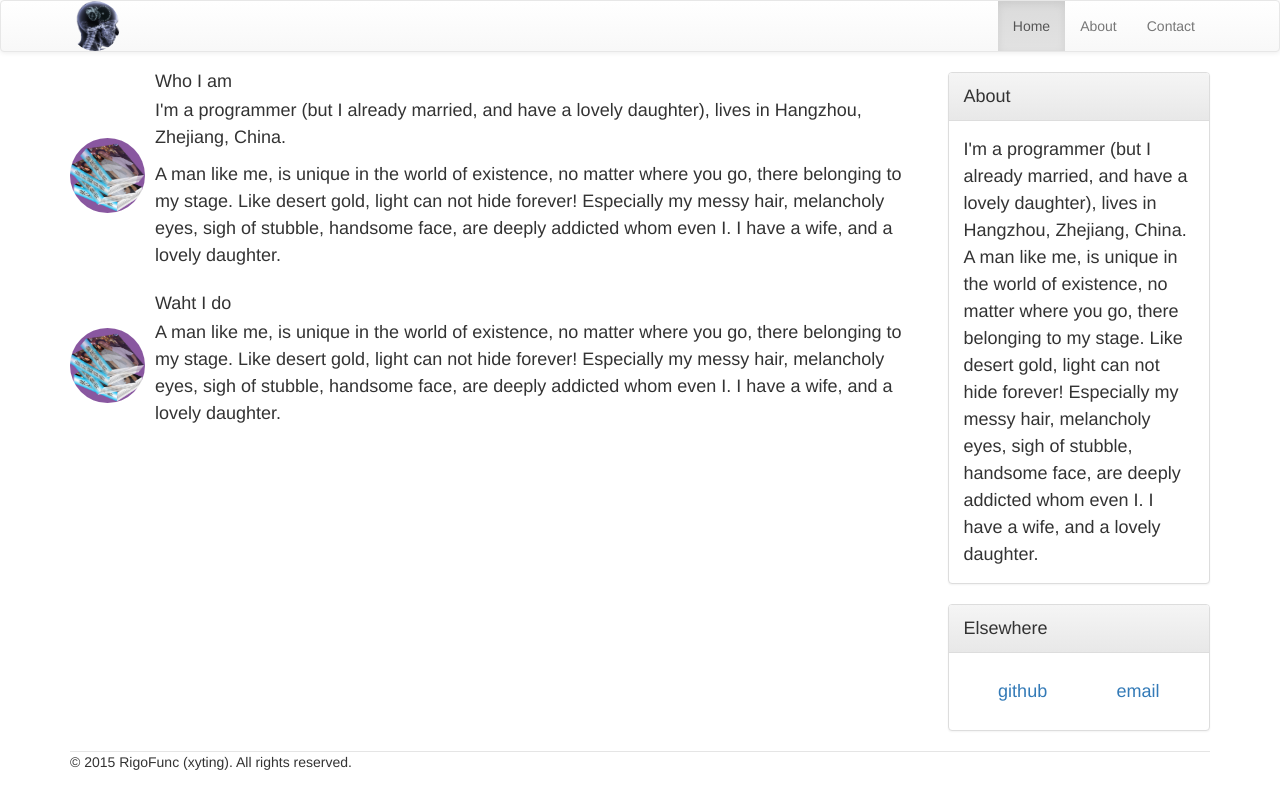
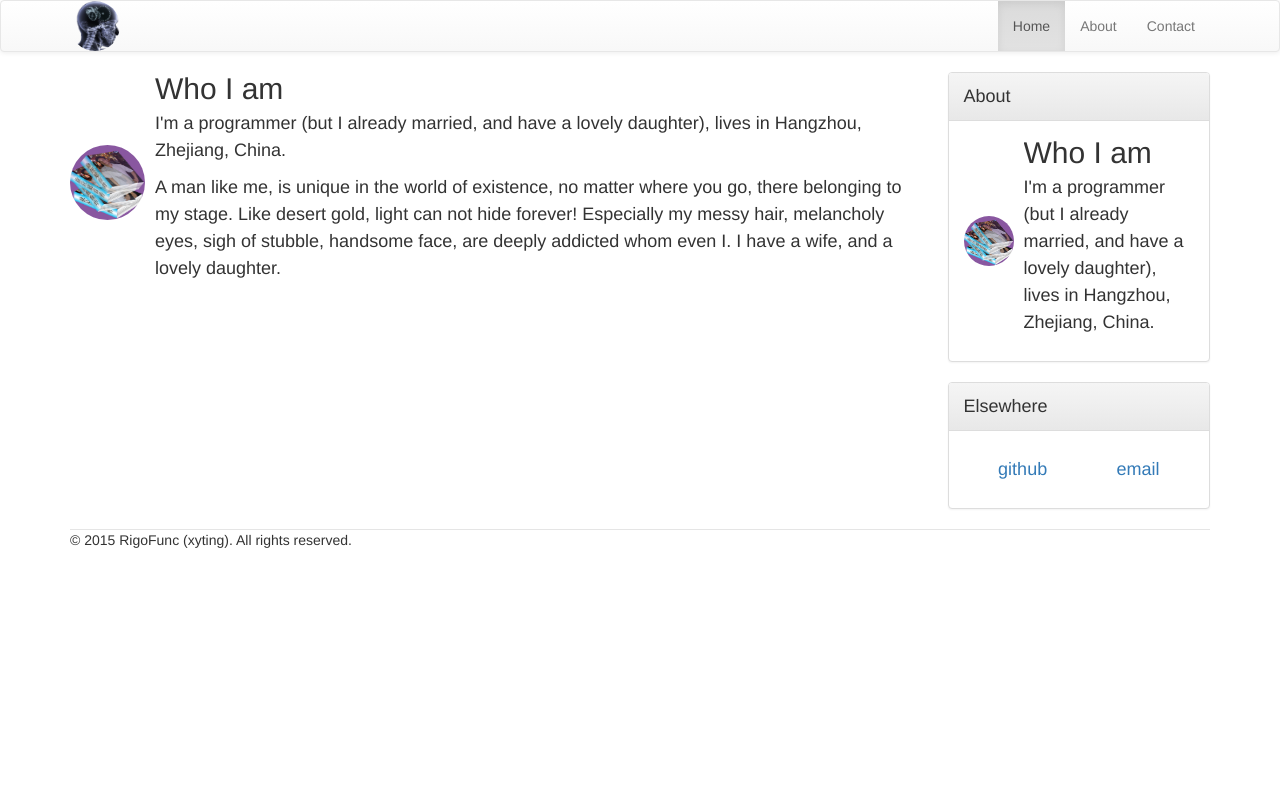
Before and after one commit to rigofunc/xyting.github.io, a Jekyll site: the page built from about.html, in a window 1280 px wide. Shown: the top 809 px of the page. Built offline with Jekyll 4.4.1, drawn with Linux system fonts in a browser that asks for light colours; Markdown is read by kramdown in place of the engine named in the settings.

Commit message:
update layout

```diff
--- a/_config.yml
+++ b/_config.yml
@@ -5,9 +5,6 @@ highlighter: pygments
 paginate: 5
 github: https://www.github.com/xyting
 about: I'm a programmer (but I already married, and have a lovely daughter), lives in Hangzhou, Zhejiang, China.
-diff: A man like me, is unique in the world of existence, no matter where you go, there belonging to my stage.
-      Like desert gold, light can not hide forever!
-      Especially my messy hair, melancholy eyes, sigh of stubble, handsome face, are deeply addicted whom even I.  I have a wife, and a lovely daughter.
 urls:
     - text: github
       url: https://github.com/xyting
--- a/_layouts/default.html
+++ b/_layouts/default.html
@@ -47,9 +47,15 @@
             About
           </div>
           <div class="panel-body">
-            {{ site.about }}
-
-            {{ site.diff }}
+            <div class="media">
+              <div class="media-left media-middle">
+                <img class="img-circle media-object" src="{{ site.url }}/images/logo.jpg" width="50" height="50">
+              </div>
+              <div class="media-body">
+                <h2 class="media-heading">Who I am</h2>
+                <p>{{ site.about }}</p>
+              </div>
+            </div>
           </div>
         </div>
         <div class="panel panel-default">
@@ -59,7 +65,7 @@
           <div class="panel-body">
             <ul class="nav nav-pills nav-justified">
               {% for i in site.urls %}
-                <li role="presentation"><a href="{{ i.url }}">{{ i.text }}</a></li>
+              <li role="presentation"><a href="{{ i.url }}">{{ i.text }}</a></li>
               {% endfor %}
             </ul>
           </div>
--- a/about.html
+++ b/about.html
@@ -7,7 +7,7 @@ layout: default
     <img class="img-circle media-object" src="{{ site.url }}/images/logo.jpg" width="75" height="75">
   </div>
   <div class="media-body">
-    <h4 class="media-heading">Who I am</h4>
+    <h2 class="media-heading">Who I am</h2>
     <p>I'm a programmer (but I already married, and have a lovely daughter), lives in Hangzhou, Zhejiang, China.</p>
 
     <p>A man like me, is unique in the world of existence, no matter where you go, there belonging to my stage. Like desert
@@ -15,15 +15,3 @@ layout: default
       addicted whom even I. I have a wife, and a lovely daughter.</p>
   </div>
 </div>
-
-<div class="media">
-  <div class="media-left media-middle">
-    <img class="img-circle media-object" src="{{ site.url }}/images/logo.jpg" width="75" height="75">
-  </div>
-  <div class="media-body">
-    <h4 class="media-heading">Waht I do</h4>
-    <p>A man like me, is unique in the world of existence, no matter where you go, there belonging to my stage. Like desert
-      gold, light can not hide forever! Especially my messy hair, melancholy eyes, sigh of stubble, handsome face, are deeply
-      addicted whom even I. I have a wife, and a lovely daughter.</p>
-  </div>
-</div>
```
